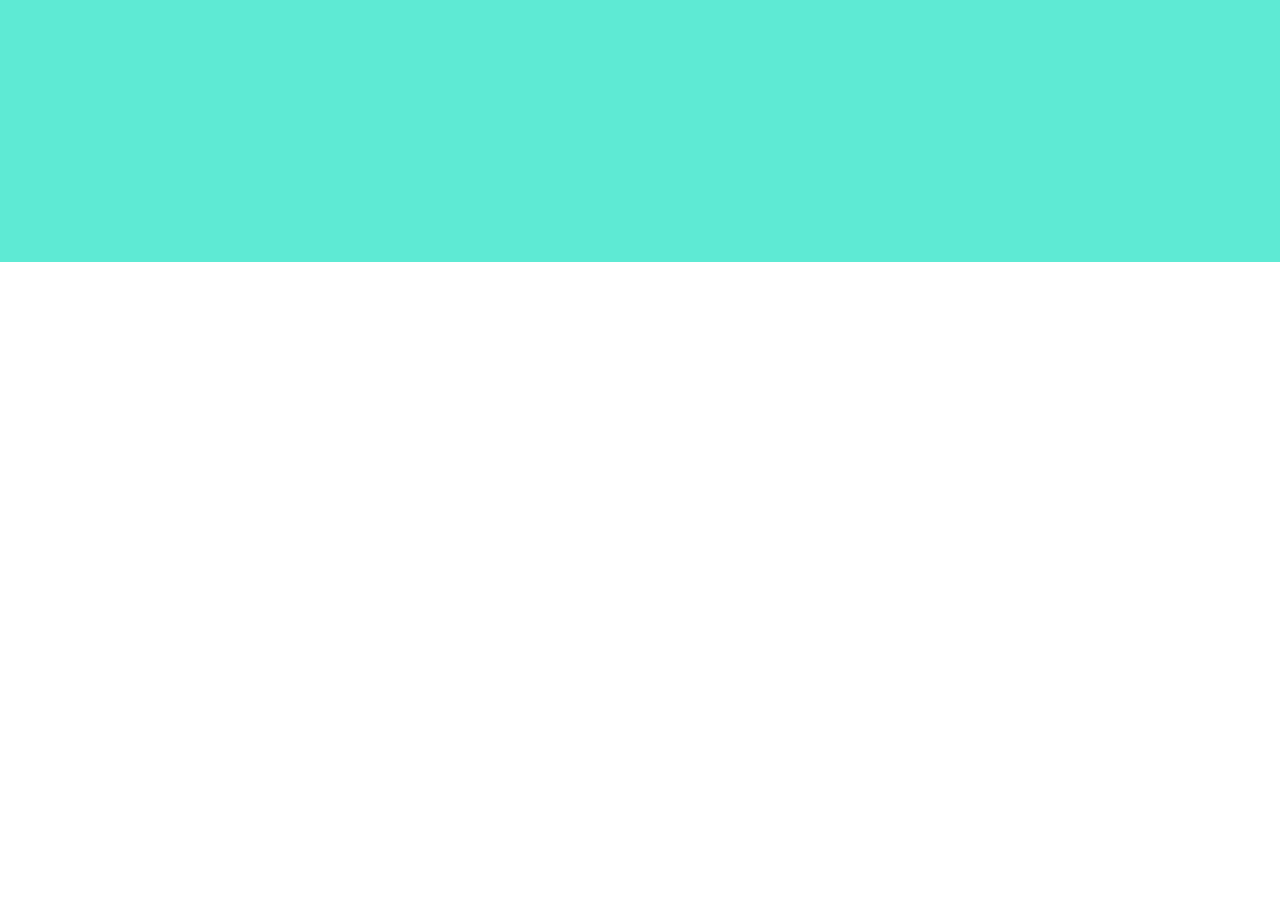
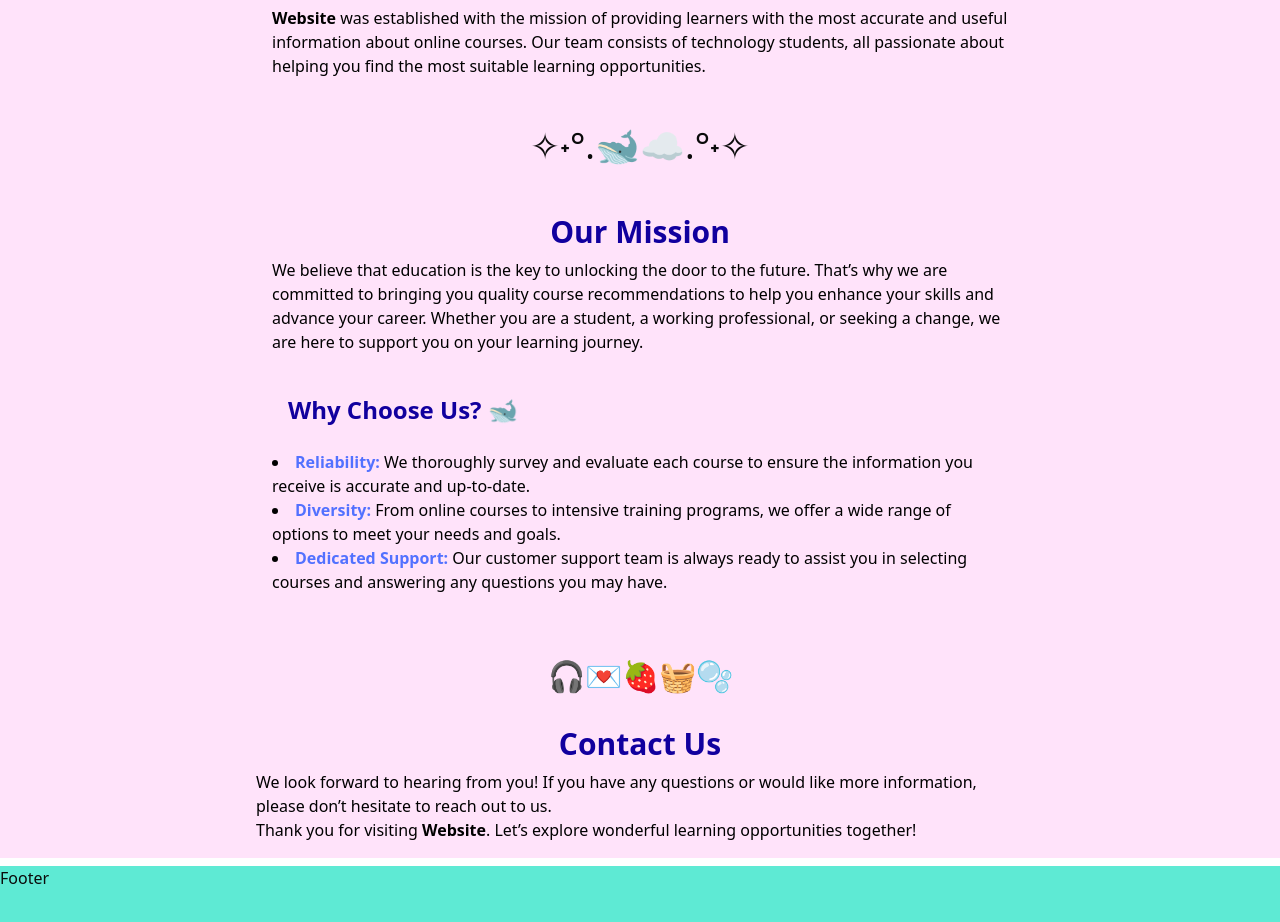
Before and after one commit to manhld199/4study, a Next.js app: page /about-us in a window 1280 px wide. Shown: the part 228-1150 px from the top of the page. Before the commit the page ends 800 px from the top, so only its background shows below. Built offline with nearby package versions, Linux system fonts and the light colour scheme.

Commit message:
create about-us page

```diff
--- a/src/app/(general)/about-us/page.tsx
+++ b/src/app/(general)/about-us/page.tsx
@@ -1,3 +1,43 @@
+// import libs
+import Head from 'next/head';
+
 export default function AboutUsPage() {
-  return "about us";
+  return (
+    <div className="bg-[#FFE3FA] min-h-screen ">
+      <Head>
+        <title>About Us</title>
+        <meta name="description" content="Learn more about us." />
+      </Head>
+      <div className="flex-1 flex flex-col">
+        <div className="bg-[#FFE3FA] text-black p-8 mx-[240px] flex-1">
+          <h1 className="text-3xl font-semibold mb-2 text-center text-[#11009E]">🫧｡ Who Are We? ࣪ ˖🪼</h1>
+          <p>
+            <strong>Website</strong> was established with the mission of providing learners with the most accurate and useful information about online courses. Our team consists of technology students, all passionate about helping you find the most suitable learning opportunities.
+          </p>
+        </div>
+        <p className="text-4xl text-center my-4">✧˖°.🐋☁️.°˖✧</p>
+        <div className="bg-[#FFE3FA] text-black p-8 mx-[240px] flex-1">
+          <h1 className="text-3xl font-semibold mb-2 text-center text-[#11009E]">Our Mission</h1>
+          <p>
+            We believe that education is the key to unlocking the door to the future. That’s why we are committed to bringing you quality course recommendations to help you enhance your skills and advance your career. Whether you are a student, a working professional, or seeking a change, we are here to support you on your learning journey.
+          </p>
+          <h2 className="text-2xl font-semibold mt-6 mb-2 p-4 text-[#11009E]">Why Choose Us? 🐋</h2>
+          <ul className="list-disc list-inside mb-4">
+            <li><strong className="text-[#5271FF]">Reliability:</strong> We thoroughly survey and evaluate each course to ensure the information you receive is accurate and up-to-date.</li>
+            <li><strong className="text-[#5271FF]">Diversity:</strong> From online courses to intensive training programs, we offer a wide range of options to meet your needs and goals.</li>
+            <li><strong className="text-[#5271FF]">Dedicated Support:</strong> Our customer support team is always ready to assist you in selecting courses and answering any questions you may have.</li>
+          </ul>
+        </div>
+        <p className="text-3xl text-center my-4">🎧💌🍓🧺🫧</p>
+        <div className="bg-[#FFE3FA] text-black p-4 mx-[240px] flex-1">
+          <h1 className="text-3xl font-semibold mb-2 text-center text-[#11009E]">Contact Us</h1>
+          <p>
+            We look forward to hearing from you! If you have any questions or would like more information, please don’t hesitate to reach out to us.
+          </p>
+          <p>Thank you for visiting <strong>Website</strong>. Let’s explore wonderful learning opportunities together!</p>
+        </div>
+
+        </div>
+      </div>
+  );
 }
```
